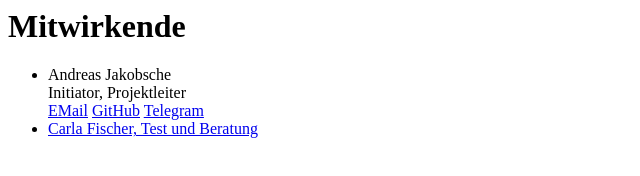
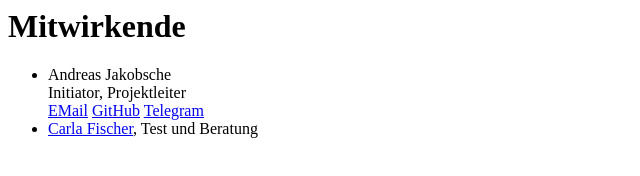
Before and after one commit to jakobsche/fpe, a plain HTML site: page help/contributors.html in a window 1280 px wide. Shown: the whole page, without its empty margins (0-640 px from the left). Drawn offline with Linux system fonts and the light colour scheme.

Commit message:
Version 1.0 für MacOS compiliert

```diff
--- a/help/contributors.html
+++ b/help/contributors.html
@@ -10,7 +10,7 @@
         <a href="mailto:messages@jakobsche.de" target="_blank">EMail</a>
         <a href="https://github.com/jakobsche" target="_blank">GitHub</a>
         <a href="https://t.me/jakobsche" target="_blank">Telegram</a></li>
-      <li><a href="https://carlafischer.de" target="_blank">Carla Fischer, Test und Beratung</a></li>
+      <li><a href="https://carlafischer.de" target="_blank">Carla Fischer</a>, Test und Beratung</li>
     </ul>
   </body>
 </html>
```
Also changed, not shown: 11 other files.
